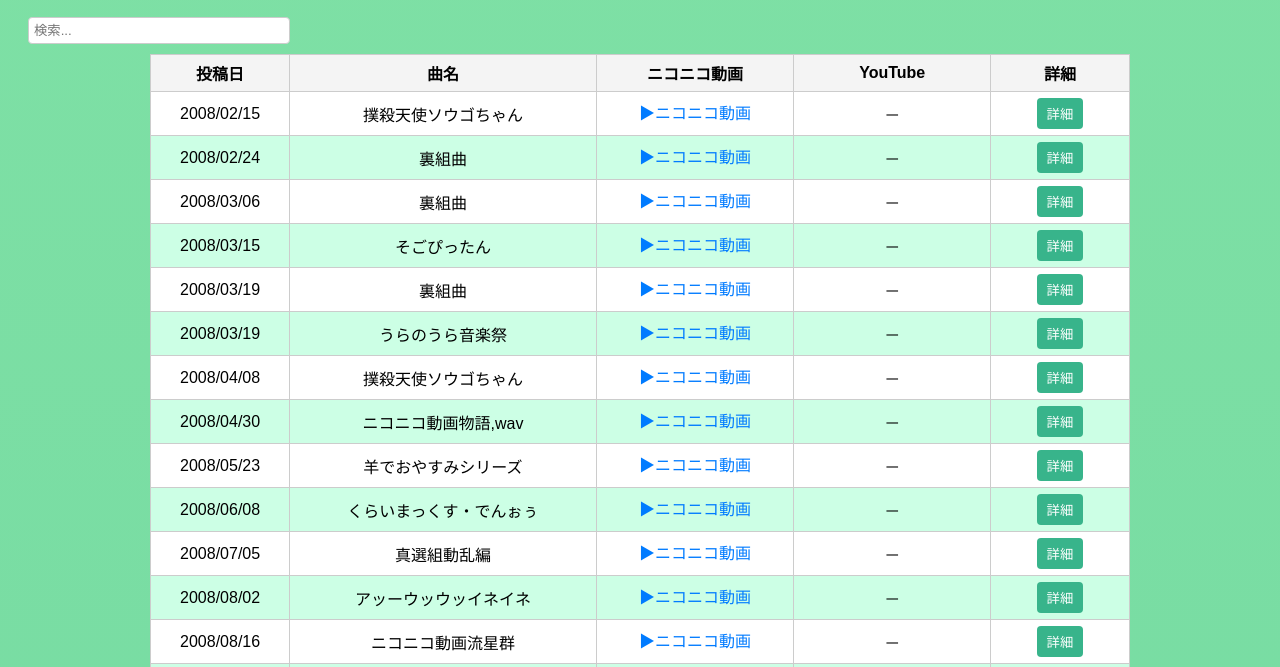
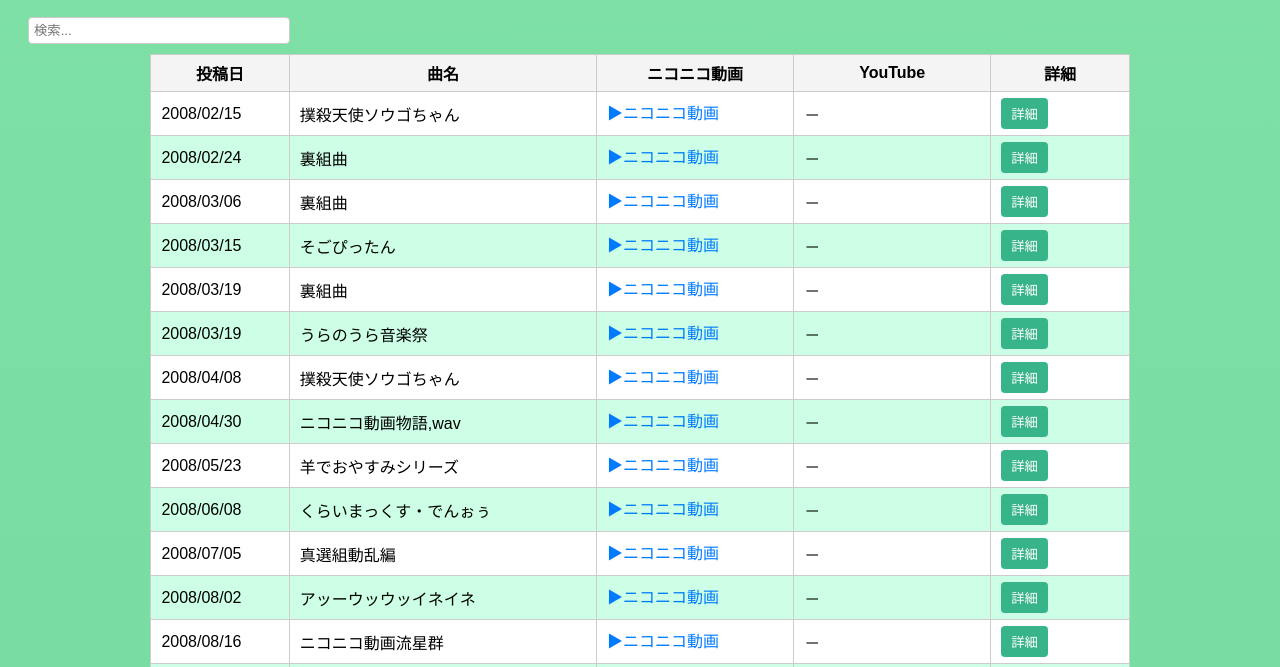
Before and after one commit to 7serua/urt_collection, a plain HTML site: page index.html in a window 1280 px wide. Shown: the part 98-765 px from the top of the page. Drawn offline with Linux system fonts and the light colour scheme.

Commit message:
Update index.html

```diff
--- a/index.html
+++ b/index.html
@@ -32,7 +32,6 @@ table {
 th, td {
   border: 1px solid #ccc;
   padding: 6px 10px;
-  text-align: center;
   word-break: break-word;
   vertical-align: middle;
 }
@@ -43,7 +42,8 @@ th { background-color: #f4f4f4; }
 #videoTable tbody tr:nth-child(even) { background-color: #ccffe5; }
 tr:hover { background-color: #b3e5fc; }
 
-td.song { width:35%; max-width:300px; white-space:nowrap; overflow:hidden; text-overflow:ellipsis; }
+td.song { width:35%; max-width:300px; white-space:nowrap; overflow:hidden; text-overflow:ellipsis; text-align:left; }
+td.date { text-align:left; white-space:nowrap; }
 
 a { color: #007bff; text-decoration: none; }
 a:hover { text-decoration: underline; }
@@ -61,7 +61,7 @@ button:hover { background-color: #2e8b57; }
 /* モーダル */
 #modal { display:none; position:fixed; top:0; left:0; width:100%; height:100%; background:rgba(0,0,0,0.5);}
 #modalContent { background:#fff; margin:10% auto; padding:20px; width:90%; max-width:500px; border-radius:8px; position: relative; }
-#modalClose { position:absolute; top:5px; right:5px; cursor:pointer; font-weight:bold; font-size:36px; }
+#modalClose { position:absolute; top:5px; right:5px; cursor:pointer; font-weight:bold; font-size:48px; }
 
 td.youtube a, td.nicovideo a { white-space:nowrap; display:inline-block; overflow:hidden; text-overflow:ellipsis; }
 
@@ -99,16 +99,15 @@ fetch('data.json')
 .then(data => {
   const tbody = document.querySelector('#videoTable tbody');
   data.forEach((item,index)=>{
-    // 検索用のtype属性に複数キーワードを入れる
+    // 備考に「替え歌」や「声真似」があればtype属性に追加、それ以外は空に
     let types = [];
-    types.push(item["本家様"] === "オリジナル曲" ? "オリジナル曲" : "カバー曲");
     if(item["備考"].includes("替え歌")) types.push("替え歌");
     if(item["備考"].includes("声真似")) types.push("声真似");
 
     const tr = document.createElement('tr');
     tr.dataset.type = types.join(" ");
     tr.innerHTML = `
-      <td style="white-space:nowrap;">${item["投稿日"]}</td>
+      <td class="date">${item["投稿日"]}</td>
       <td class="song">${item["曲名"]}</td>
       <td class="nicovideo">${item["ニコニコ"]!=="－"?`<a href="https://${item["ニコニコ"]}" target="_blank">▶ニコニコ動画</a>`:"－"}</td>
       <td class="youtube">${item["YouTube"]!=="－"?`<a href="${item["YouTube"]}" target="_blank">▶YouTube</a>`:"－"}</td>
```
